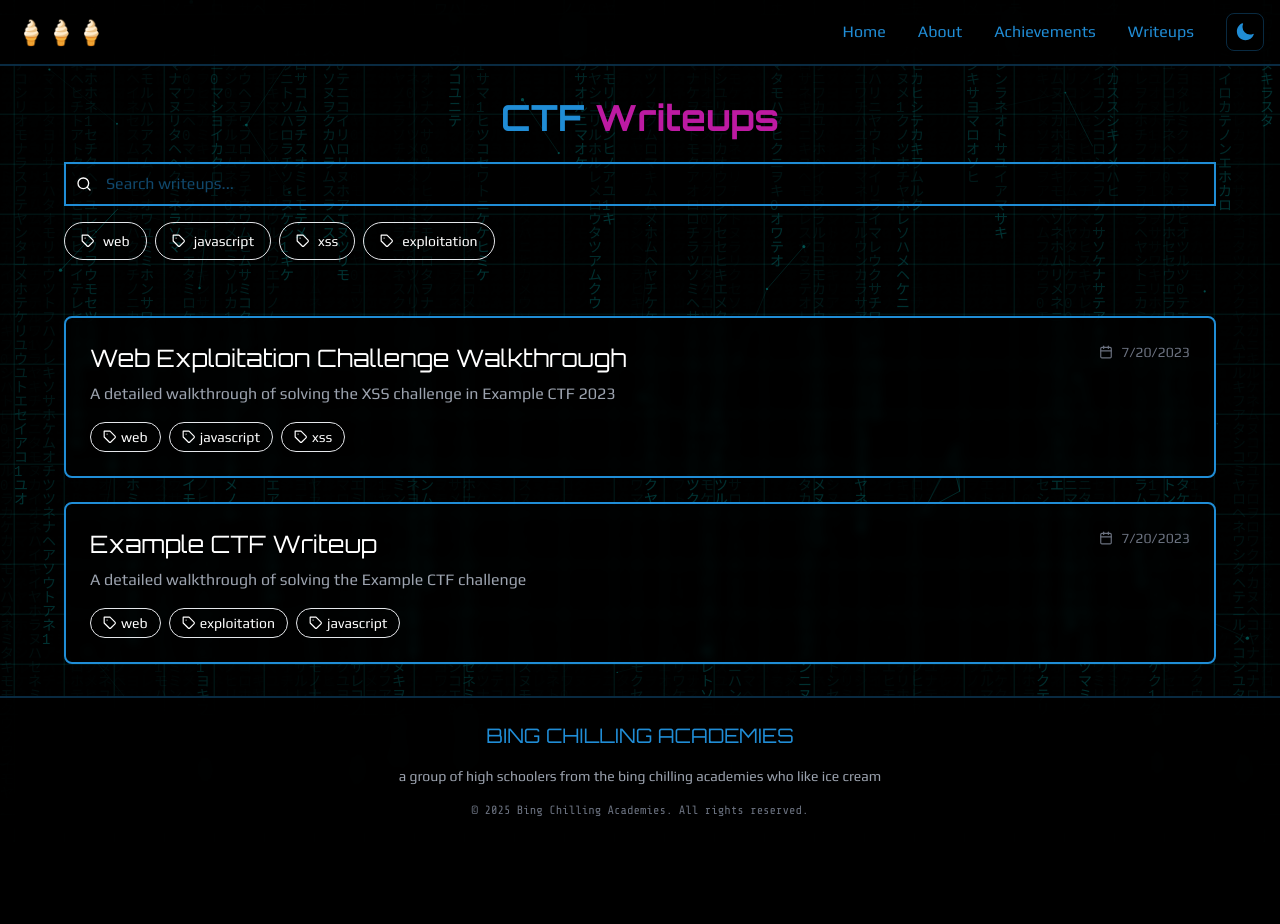
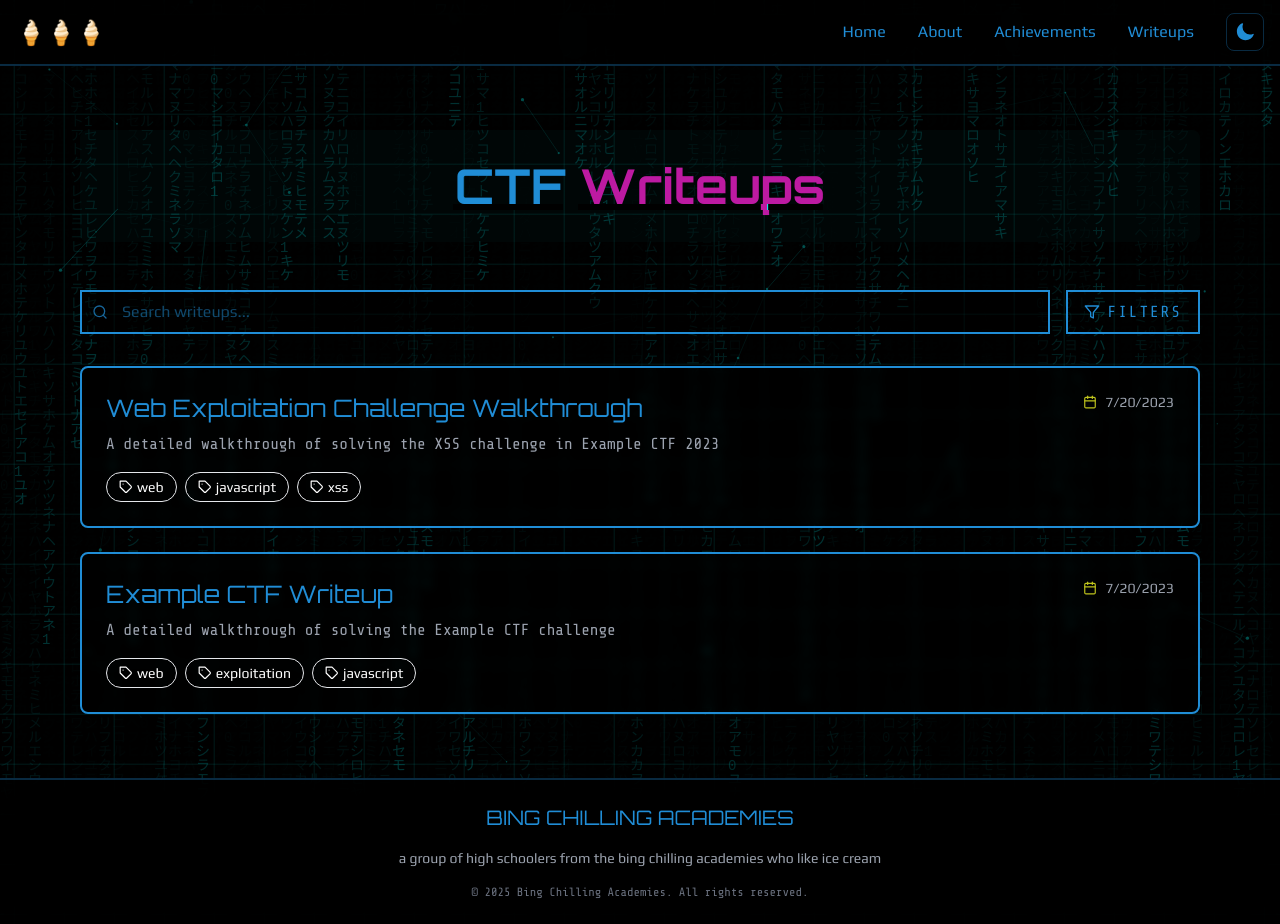
Before and after one commit to colding10/bing-chilling-academies-website-new, a Next.js app: page /writeups in a window 1280 px wide. Before the commit the page ends 842 px from the top, so only its background shows below. Built offline with nearby package versions, Linux system fonts and the light colour scheme.

Commit message:
ORZ animations

```diff
--- a/app/writeups/page.tsx
+++ b/app/writeups/page.tsx
@@ -1,9 +1,10 @@
+// File: page.tsx (Writeups List)
 "use client";
 
 import { useState, useEffect } from "react";
 import Link from "next/link";
-import { motion } from "framer-motion";
-import { FiSearch, FiTag, FiCalendar } from "react-icons/fi";
+import { motion, AnimatePresence } from "framer-motion";
+import { FiSearch, FiTag, FiCalendar, FiFilter, FiX } from "react-icons/fi";
 import CyberCard from "@/components/CyberCard";
 import LoadingSpinner from "@/components/LoadingSpinner";
 import { WriteupMetadata } from "@/lib/writeups";
@@ -14,6 +15,7 @@ export default function WriteupsPage() {
   const [selectedTags, setSelectedTags] = useState<string[]>([]);
   const [allTags, setAllTags] = useState<string[]>([]);
   const [loading, setLoading] = useState(true);
+  const [filterOpen, setFilterOpen] = useState(false);
 
   useEffect(() => {
     const fetchWriteups = async () => {
@@ -44,35 +46,99 @@ export default function WriteupsPage() {
     return matchesSearch && matchesTags;
   });
 
-  if (loading) return <LoadingSpinner />;
+  if (loading)
+    return (
+      <div className="flex flex-col items-center justify-center h-96">
+        <LoadingSpinner />
+        <motion.div
+          className="mt-6 text-xl text-custom-blue font-orbitron"
+          initial={{ opacity: 0 }}
+          animate={{ opacity: [0, 1, 0] }}
+          transition={{ repeat: Infinity, duration: 1.5 }}
+        >
+          Loading CTF writeups...
+        </motion.div>
+      </div>
+    );
 
   return (
-    <div className="max-w-6xl mx-auto">
+    <div className="max-w-6xl mx-auto px-4 py-8">
       <motion.div
         initial={{ opacity: 0, y: 20 }}
         animate={{ opacity: 1, y: 0 }}
         transition={{ duration: 0.5 }}
       >
-        <h1 className="text-4xl font-bold font-orbitron text-center">
-          <span className="text-custom-blue h1">CTF</span>{" "}
-          <span className="text-custom-pink">Writeups</span>
-        </h1>
+        {/* Header with hologram effect */}
+        <div className="text-center mb-12 relative">
+          <div className="hologram-lines absolute inset-0 rounded-lg opacity-30"></div>
+          <motion.h1
+            className="text-5xl font-bold font-orbitron relative z-10 py-8"
+            initial={{ y: -20, opacity: 0 }}
+            animate={{ y: 0, opacity: 1 }}
+            transition={{ delay: 0.2, duration: 0.7 }}
+          >
+            <span
+              className="text-custom-blue text-glow-blue data-corruption"
+              data-text="CTF"
+            >
+              CTF
+            </span>{" "}
+            <span
+              className="text-custom-pink text-glow-pink data-corruption"
+              data-text="Writeups"
+            >
+              Writeups
+            </span>
+          </motion.h1>
+        </div>
 
-        <div className="mb-8 space-y-4 py-6">
-          <div className="relative">
-            <FiSearch className="absolute left-3 top-1/2 -translate-y-1/2 text-primary" />
+        <div className="mb-8 space-y-6">
+          {/* Search and filter bar */}
+          <motion.div
+            className="relative cyber-card-input flex flex-col md:flex-row gap-4"
+            initial={{ opacity: 0, scale: 0.95 }}
+            animate={{ opacity: 1, scale: 1 }}
+            transition={{ delay: 0.3 }}
+          >
+            <div className="relative flex-grow">
+              <FiSearch className="absolute left-3 top-1/2 -translate-y-1/2 text-custom-blue animate-pulse" />
               <input
                 type="text"
                 placeholder="Search writeups..."
-              className="cyber-input pl-10"
+                className="cyber-input pl-10 w-full"
                 value={search}
                 onChange={(e) => setSearch(e.target.value)}
               />
             </div>
+            <button
+              onClick={() => setFilterOpen(!filterOpen)}
+              className={`cyber-button-small flex items-center gap-2 ${
+                selectedTags.length > 0 ? "cyber-button-active" : ""
+              }`}
+            >
+              {filterOpen ? <FiX /> : <FiFilter />}
+              <span>Filters</span>
+              {selectedTags.length > 0 && (
+                <span className="bg-custom-pink text-background rounded-full h-5 w-5 flex items-center justify-center text-xs">
+                  {selectedTags.length}
+                </span>
+              )}
+            </button>
+          </motion.div>
 
-          <div className="flex flex-wrap gap-2">
-            {allTags.map((tag) => (
-              <button
+          {/* Tag filters */}
+          <AnimatePresence>
+            {filterOpen && (
+              <motion.div
+                initial={{ opacity: 0, height: 0 }}
+                animate={{ opacity: 1, height: "auto" }}
+                exit={{ opacity: 0, height: 0 }}
+                className="overflow-hidden"
+                transition={{ duration: 0.3 }}
+              >
+                <div className="flex flex-wrap gap-3 py-2">
+                  {allTags.map((tag, index) => (
+                    <motion.button
                       key={tag}
                       onClick={() =>
                         setSelectedTags((prev) =>
@@ -82,35 +148,73 @@ export default function WriteupsPage() {
                         )
                       }
                       className={`px-4 py-2 rounded-full text-sm flex items-center gap-2
-                transition-colors duration-300 ${
+                      transition-all duration-300 ${
                         selectedTags.includes(tag)
-                    ? "bg-primary text-background"
-                    : "border border-primary text-primary hover:border-glow-blue"
+                          ? "bg-custom-blue text-background"
+                          : "border border-custom-blue/30 text-custom-blue hover:border-custom-blue hover:text-glow-blue"
                       }`}
+                      initial={{ opacity: 0, y: 10 }}
+                      animate={{ opacity: 1, y: 0 }}
+                      transition={{ delay: 0.05 * index, duration: 0.3 }}
+                      whileHover={{ scale: 1.05 }}
                     >
                       <FiTag className="inline" />
                       {tag}
-              </button>
+                    </motion.button>
                   ))}
                 </div>
+
+                {selectedTags.length > 0 && (
+                  <motion.div
+                    className="flex justify-end mt-2"
+                    initial={{ opacity: 0 }}
+                    animate={{ opacity: 1 }}
+                  >
+                    <button
+                      onClick={() => setSelectedTags([])}
+                      className="text-custom-pink text-sm flex items-center gap-1 hover:text-glow-pink"
+                    >
+                      <FiX /> Clear filters
+                    </button>
+                  </motion.div>
+                )}
+              </motion.div>
+            )}
+          </AnimatePresence>
         </div>
 
-        <div className="grid gap-6">
-          {filteredWriteups.map((writeup) => (
-            <Link key={writeup.id} href={`/writeups/${writeup.id}`}>
-              <CyberCard className="hover:scale-[1.01] transition-transform duration-300">
-                <div className="flex justify-between items-start">
+        <motion.div
+          className="grid gap-6"
+          initial={{ opacity: 0 }}
+          animate={{ opacity: 1 }}
+          transition={{ delay: 0.4 }}
+        >
+          <AnimatePresence>
+            {filteredWriteups.map((writeup, index) => (
+              <motion.div
+                key={writeup.id}
+                initial={{ opacity: 0, y: 20 }}
+                animate={{ opacity: 1, y: 0 }}
+                exit={{ opacity: 0, y: -20 }}
+                transition={{ delay: index * 0.1, duration: 0.4 }}
+              >
+                <Link href={`/writeups/${writeup.id}`}>
+                  <CyberCard className="hover:scale-[1.01] transition-all duration-300 group relative overflow-hidden">
+                    <div className="absolute scanline opacity-10 pointer-events-none"></div>
+                    <div className="flex flex-col md:flex-row md:justify-between md:items-start gap-4">
                       <div>
                         <h2
-                      className="text-2xl text-primary hover:text-secondary
+                          className="text-2xl font-orbitron text-custom-blue group-hover:text-glow-blue
                           transition-colors duration-300"
                         >
                           {writeup.title}
                         </h2>
-                    <p className="text-gray-400 mt-2">{writeup.description}</p>
+                        <p className="text-gray-400 mt-2 font-share-tech">
+                          {writeup.description}
+                        </p>
                       </div>
-                  <div className="flex items-center text-sm text-gray-500">
-                    <FiCalendar className="mr-2" />
+                      <div className="flex items-center text-sm text-gray-400 whitespace-nowrap">
+                        <FiCalendar className="mr-2 text-custom-yellow" />
                         {new Date(writeup.date).toLocaleDateString()}
                       </div>
                     </div>
@@ -118,23 +222,51 @@ export default function WriteupsPage() {
                       {writeup.tags.map((tag) => (
                         <span
                           key={tag}
-                      className="px-3 py-1 bg-cyber-overlay border border-primary/30
-                      rounded-full text-sm text-primary flex items-center gap-1"
+                          className={`px-3 py-1 bg-cyber-overlay border rounded-full
+                            text-sm flex items-center gap-1 transition-colors duration-300
+                            ${
+                              selectedTags.includes(tag)
+                                ? "border-custom-blue text-custom-blue"
+                                : "border-primary/30 text-primary"
+                            }`}
                         >
                           <FiTag className="inline" />
                           {tag}
                         </span>
                       ))}
                     </div>
+
+                    {/* Animated bottom border */}
+                    <motion.div
+                      className="absolute bottom-0 left-0 h-1 bg-gradient-to-r from-custom-blue via-custom-pink to-custom-yellow"
+                      initial={{ width: "0%" }}
+                      whileHover={{ width: "100%" }}
+                      transition={{ duration: 0.4 }}
+                    />
                   </CyberCard>
                 </Link>
+              </motion.div>
             ))}
-        </div>
+          </AnimatePresence>
+        </motion.div>
 
         {filteredWriteups.length === 0 && (
-          <div className="text-center py-12 text-gray-400">
-            No writeups found matching your criteria.
+          <motion.div
+            className="text-center py-20"
+            initial={{ opacity: 0 }}
+            animate={{ opacity: 1 }}
+            transition={{ delay: 0.4 }}
+          >
+            <div
+              className="font-orbitron text-2xl text-custom-pink mb-4 data-corruption"
+              data-text="No results found"
+            >
+              No results found
             </div>
+            <p className="text-gray-400">
+              Try adjusting your search or filter criteria.
+            </p>
+          </motion.div>
         )}
       </motion.div>
     </div>
```
Also changed, not shown: app/writeups/[id]/page.tsx (+77 -24 lines). Lines whose indentation alone changed are shown as unchanged.
